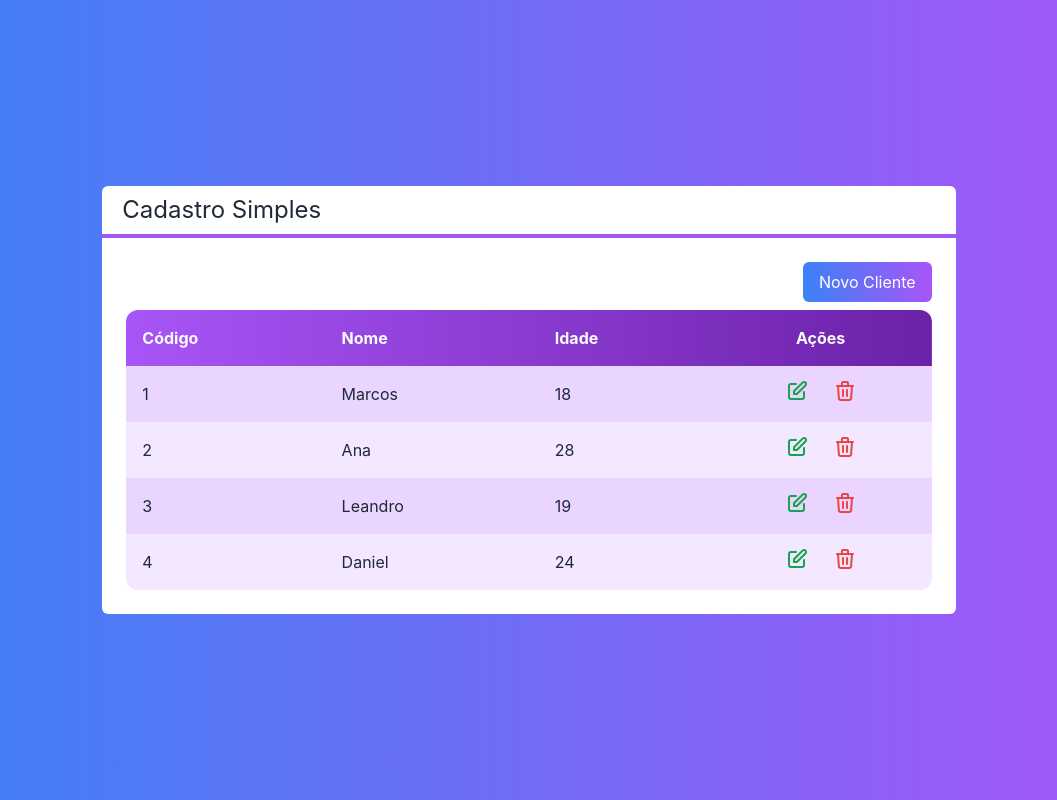
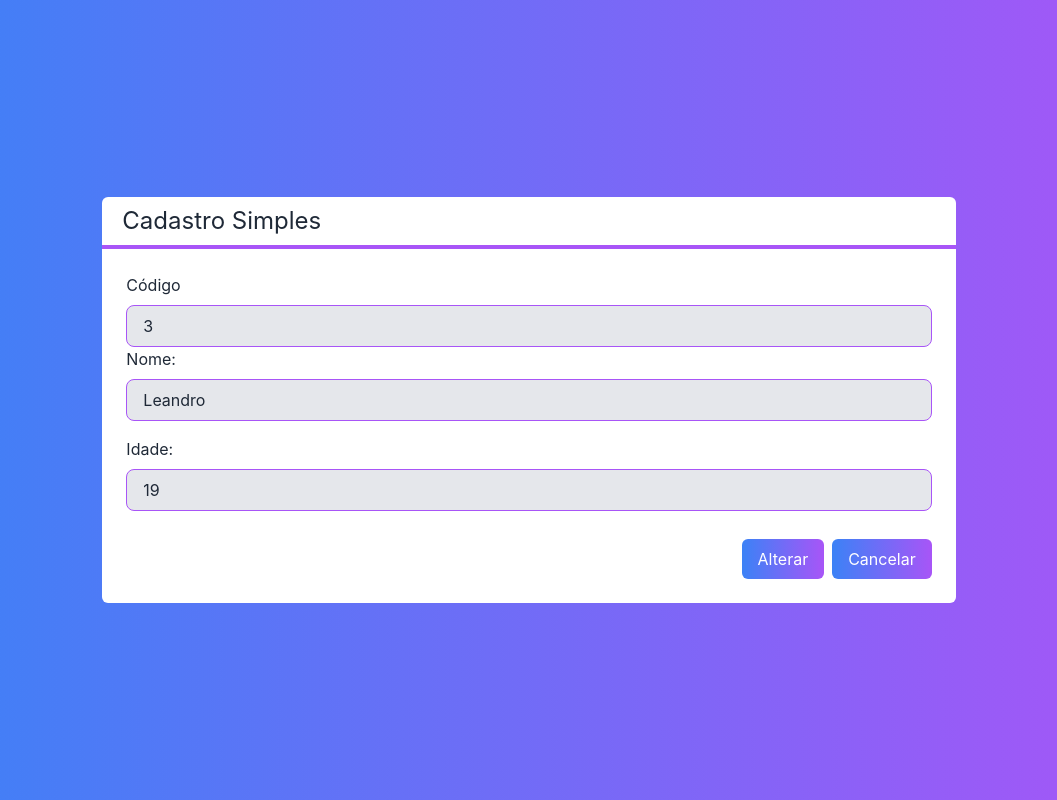
Before and after one commit to eversonps/crud-next, a Next.js app: page / in a window 1280 px wide. Shown: the whole page, without its empty margins (111-1168 px from the left). Built offline with nearby package versions, Linux system fonts and the light colour scheme.

Commit message:
criando componente formulário

```diff
--- a/src/components/Botao.tsx
+++ b/src/components/Botao.tsx
@@ -5,7 +5,7 @@
 }
 
 export default function Botao(props: BotaoProps){
-    const cor = props.cor ?? 'blue'
+    const cor = props.cor ?? 'gray'
     console.log(cor)
     return (
         <button className={`bg-gradient-to-r from-${cor}-400 to-${cor}-700 text-white px-4 py-2 rounded-md ${props.className}`}>
--- /dev/null
+++ b/src/components/Entrada.tsx
@@ -0,0 +1,17 @@
+interface EntradaProps{
+    texto: string
+    tipo?: "text" | "number"
+    valor: any
+    somenteLeitura?: boolean
+    className?: string
+    valorMudou?: (valor: any) => void
+}
+
+export default function Entrada(props: EntradaProps){
+    return (
+        <div className={`flex flex-col ${props.className}`}>
+            <label htmlFor="" className="mb-2">{props.texto}</label>
+            <input onChange={e=>props.valorMudou?.(e.target.value)} type={props.tipo ?? "text"} value={props.valor} readOnly={props.somenteLeitura ?? false} className={`border border-purple-500  rounded-lg focus:outline-none bg-gray-200 px-4 py-2 ${props.somenteLeitura ? "" : "focus:bg-white"}`}/>
+        </div>
+    )
+}
--- /dev/null
+++ b/src/components/Formulario.tsx
@@ -0,0 +1,35 @@
+import { useState } from "react"
+import Entrada from "./Entrada"
+import Cliente from "../core/Cliente"
+import Botao from "./Botao"
+
+interface FormularioProps{
+    cliente: Cliente
+}
+
+export default function Formulario(props: FormularioProps){
+    const id = props.cliente?.id
+    const [nome, setNome] = useState(props.cliente?.nome ?? "")
+    const [idade, setIdade] = useState(props.cliente?.idade ?? 0)
+
+    return (
+        <div>
+            {id ? (
+                <Entrada somenteLeitura texto="Código" valor={id}></Entrada>
+            ) : false}
+
+            <Entrada texto="Nome:" valor={nome} valorMudou={setNome} className="mb-4"></Entrada>
+            <Entrada texto="Idade:" valor={idade} tipo="number" valorMudou={setIdade}></Entrada>
+
+            <div className="flex justify-end mt-7">
+                <Botao cor="blue" className="mr-2">
+                    {id ? "Alterar" : "Salvar"}
+                </Botao>
+
+                <Botao cor="gray">
+                    Cancelar
+                </Botao>
+            </div>
+        </div>
+    )
+}
--- a/src/pages/index.tsx
+++ b/src/pages/index.tsx
@@ -2,6 +2,7 @@
 import Tabela from "../components/Tabela"
 import Cliente from "../core/Cliente"
 import Botao from "../components/Botao"
+import Formulario from "../components/Formulario"
 
 export default function Home() {
   const clientes = [
@@ -21,12 +22,17 @@
 
   return (
     <div className="flex justify-center items-center h-screen bg-gradient-to-r from-blue-500 to-purple-500 text-white">
-      <Layout titulo="Cadastro Simples" >
+      { /* <Layout titulo="Cadastro Simples" >
         <div className="flex justify-end">
           <Botao cor="green" className="mb-2">Novo Cliente</Botao>
         </div>
         <Tabela clientes={clientes} clienteSelecionado={clienteSelecionado} clienteExcluido={clienteExcluido}></Tabela>
+      </Layout> */}
+
+      <Layout titulo="Cadastro Simples">
+        <Formulario cliente={clientes[2]}></Formulario>
       </Layout>
+
     </div>
   )
 }
```
